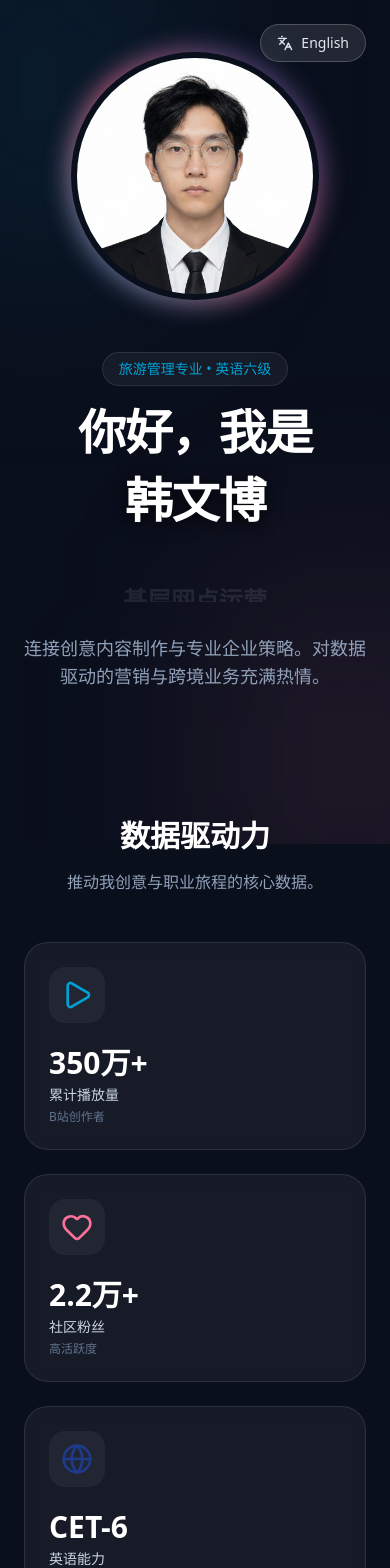
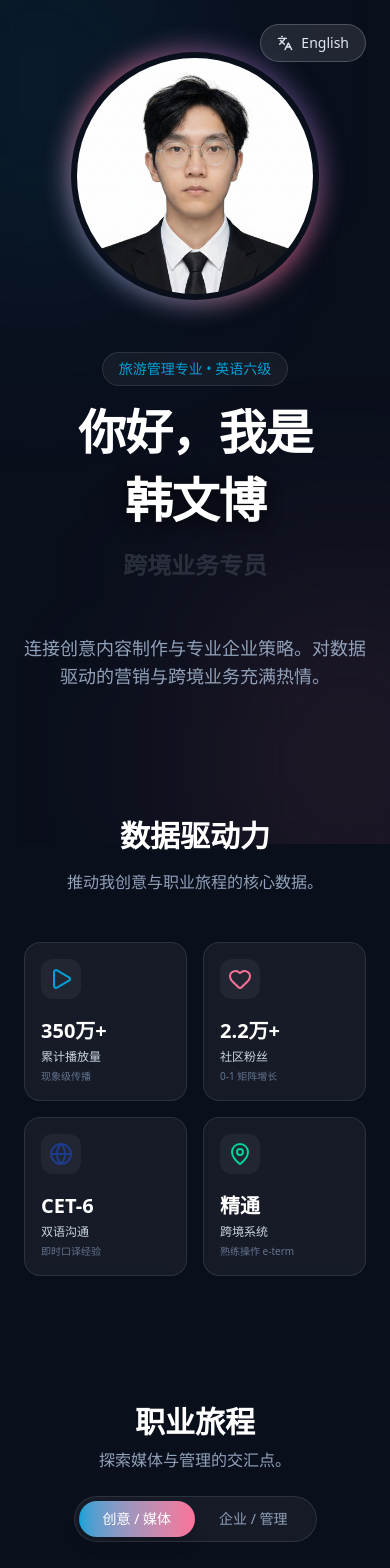
Before and after one commit to Zm1883007/Riven-Resume, a React (Vite) app: page / in a window 390 px wide. Shown: the top 1568 px of the page. Built offline with nearby package versions, Linux system fonts and the light colour scheme.

Commit message:
Update App.tsx

```diff
--- a/src/App.tsx
+++ b/src/App.tsx
@@ -12,10 +12,10 @@ const TRANSLATIONS = {
     dataTitle: "The Power of Data",
     dataSubtitle: "Metrics that drive my creative and professional journey.",
     stats: [
-      { value: "3.5M+", label: "Total Views", desc: "Bilibili Creator" },
-      { value: "22,000+", label: "Community Fans", desc: "Highly Engaged" },
-      { value: "CET-6", label: "English Proficiency", desc: "Interpreter Role" },
-      { value: "Expert", label: "Tour Guide", desc: "Itinerary Planning" }
+      { value: "3.5M+", label: "Total Views", desc: "Viral Content" },
+      { value: "22,000+", label: "Community", desc: "0-1 Growth" },
+      { value: "CET-6", label: "Bilingual", desc: "Interpretation" },
+      { value: "Expert", label: "Global Ops", desc: "e-term Proficient" }
     ],
     journeyTitle: "Career Journey",
     journeySubtitle: "Exploring the intersection of media and management.",
@@ -23,11 +23,11 @@ const TRANSLATIONS = {
     tabCorporate: "Corporate / Mgmt",
     timeline: {
       creative: [
-        { year: "Present", title: "Bilibili Content Creator", description: "Achieved 3.5M+ total views and built a community of 22,000+ dedicated fans. Specialized in engaging video content and social media growth strategies." },
+        { year: "Present", title: "Bilibili Content Creator", description: "Spearheaded 0-1 community growth, achieving 3.5M+ viral views. Expert in leveraging data analytics to drive content creation and capture Gen Z traffic trends." },
         { year: "Past", title: "Tour Guide & Itinerary Expert", description: "Crafted unique travel experiences, utilizing strong communication and planning skills to manage diverse groups." }
       ],
       corporate: [
-        { year: "Recent", title: "China Post Management Experience", description: "Gained valuable insights into large-scale logistics, team coordination, and corporate management practices." },
+        { year: "Recent", title: "China Post Management Experience", description: "Demonstrated strong field execution by achieving a breakthrough in high-end logistics services through proactive on-site support and client relationship building." },
         { year: "Previous", title: "Xunku Data Ops", description: "Handled data operations, leveraging analytical tools to drive insights and optimize processes." }
       ]
     },
@@ -52,10 +52,10 @@ const TRANSLATIONS = {
     dataTitle: "数据驱动力",
     dataSubtitle: "推动我创意与职业旅程的核心数据。",
     stats: [
-      { value: "350万+", label: "累计播放量", desc: "B站创作者" },
-      { value: "2.2万+", label: "社区粉丝", desc: "高活跃度" },
-      { value: "CET-6", label: "英语能力", desc: "口译经验" },
-      { value: "精通", label: "导游经验", desc: "行程规划" }
+      { value: "350万+", label: "累计播放量", desc: "现象级传播" },
+      { value: "2.2万+", label: "社区粉丝", desc: "0-1 矩阵增长" },
+      { value: "CET-6", label: "双语沟通", desc: "即时口译经验" },
+      { value: "精通", label: "跨境系统", desc: "熟练操作 e-term" }
     ],
     journeyTitle: "职业旅程",
     journeySubtitle: "探索媒体与管理的交汇点。",
@@ -63,12 +63,12 @@ const TRANSLATIONS = {
     tabCorporate: "企业 / 管理",
     timeline: {
       creative: [
-        { year: "至今", title: "B站内容创作者", description: "累计播放量350万+，积累2.2万+忠实粉丝。专注于高互动视频内容与社群增长策略。" },
-        { year: "过去", title: "导游与行程规划师", description: "打造独特的旅行体验，运用出色的沟通与统筹能力管理多元化团队。" }
+        { year: "至今", title: "B站内容创作者", description: "主导 0-1 社群增长，达成 350 万+ 现象级传播。擅长通过数据反哺内容创作，精准捕捉 Z 世代流量红利。" },
+        { year: "过去", title: "导游与行程规划师", description: "打造独特的旅行体验，运用出色的跨文化沟通与统筹能力，独立管理并制定多元化团队行程。" }
       ],
       corporate: [
-        { year: "近期", title: "中国邮政管理经验", description: "深入了解大型物流运作、团队协调与企业管理实践。" },
-        { year: "早期", title: "讯库数据运营", description: "负责数据运营，利用分析工具挖掘洞察并优化流程。" }
+        { year: "近期", title: "中国邮政基层运营", description: "具备极强的实地执行力，通过主动驻点服务与专业时效讲解，成功获取农户信任，实现高端物流业务的零突破。" },
+        { year: "早期", title: "讯库数据运营", description: "负责底层数据运营，利用分析工具深挖市场洞察，持续优化数据流转效率。" }
       ]
     },
     skillsTitle: "技能与专长",
@@ -79,7 +79,7 @@ const TRANSLATIONS = {
       { title: "商业与管理", skills: ["e-term", "英语口译", "客户关系", "跨境业务"] }
     ],
     ctaTitle: "期待合作",
-    ctaSubtitle: "正在寻找充满活力的营销管培生或跨境业务助理？让我们建立联系，共同创造价值。",
+    ctaSubtitle: "正在寻找具备破局能力的营销管培生或跨境业务助理？期待与您建立联系，共同创造商业价值。",
     wechatBtn: "点击此处添加微信",
     footer: `© ${new Date().getFullYear()} 韩文博. 保留所有权利。`
   }
@@ -198,12 +198,12 @@ export default function App() {
             <p className="text-slate-400">{t.dataSubtitle}</p>
           </div>
 
-          <div className="grid grid-cols-1 md:grid-cols-2 lg:grid-cols-4 gap-6">
+          <div className="grid grid-cols-2 lg:grid-cols-4 gap-4 md:gap-6">
             {[
-              { icon: <Play className="w-8 h-8 text-[#00A1D6]" />, ...t.stats[0] },
-              { icon: <Heart className="w-8 h-8 text-[#FB7299]" />, ...t.stats[1] },
-              { icon: <Globe className="w-8 h-8 text-[#1E3A8A]" />, ...t.stats[2] },
-              { icon: <MapPin className="w-8 h-8 text-emerald-400" />, ...t.stats[3] }
+              { icon: <Play className="w-6 h-6 md:w-8 md:h-8 text-[#00A1D6]" />, ...t.stats[0] },
+              { icon: <Heart className="w-6 h-6 md:w-8 md:h-8 text-[#FB7299]" />, ...t.stats[1] },
+              { icon: <Globe className="w-6 h-6 md:w-8 md:h-8 text-[#1E3A8A]" />, ...t.stats[2] },
+              { icon: <MapPin className="w-6 h-6 md:w-8 md:h-8 text-emerald-400" />, ...t.stats[3] }
             ].map((stat, i) => (
               <motion.div
                 key={i}
@@ -211,17 +211,17 @@ export default function App() {
                 whileInView={{ opacity: 1, y: 0 }}
                 viewport={{ once: true }}
                 transition={{ delay: i * 0.1 }}
-                className="group relative p-6 rounded-3xl bg-white/5 border border-white/10 backdrop-blur-sm hover:bg-white/10 transition-all duration-300 overflow-hidden"
+                className="group relative p-4 md:p-6 rounded-2xl md:rounded-3xl bg-white/5 border border-white/10 backdrop-blur-sm hover:bg-white/10 transition-all duration-300 overflow-hidden"
               >
                 <div className="absolute inset-0 bg-gradient-to-br from-white/5 to-transparent opacity-0 group-hover:opacity-100 transition-opacity" />
-                <div className="relative z-10 space-y-4">
-                  <div className="p-3 rounded-2xl bg-white/5 inline-block">
+                <div className="relative z-10 space-y-3 md:space-y-4">
+                  <div className="p-2 md:p-3 rounded-xl md:rounded-2xl bg-white/5 inline-block">
                     {stat.icon}
                   </div>
                   <div>
-                    <div className="text-3xl font-bold text-white mb-1">{stat.value}</div>
-                    <div className="text-sm font-medium text-slate-300">{stat.label}</div>
-                    <div className="text-xs text-slate-500 mt-1">{stat.desc}</div>
+                    <div className="text-xl md:text-3xl font-bold text-white mb-1">{stat.value}</div>
+                    <div className="text-xs md:text-sm font-medium text-slate-300">{stat.label}</div>
+                    <div className="text-[10px] md:text-xs text-slate-500 mt-1">{stat.desc}</div>
                   </div>
                 </div>
               </motion.div>
```
